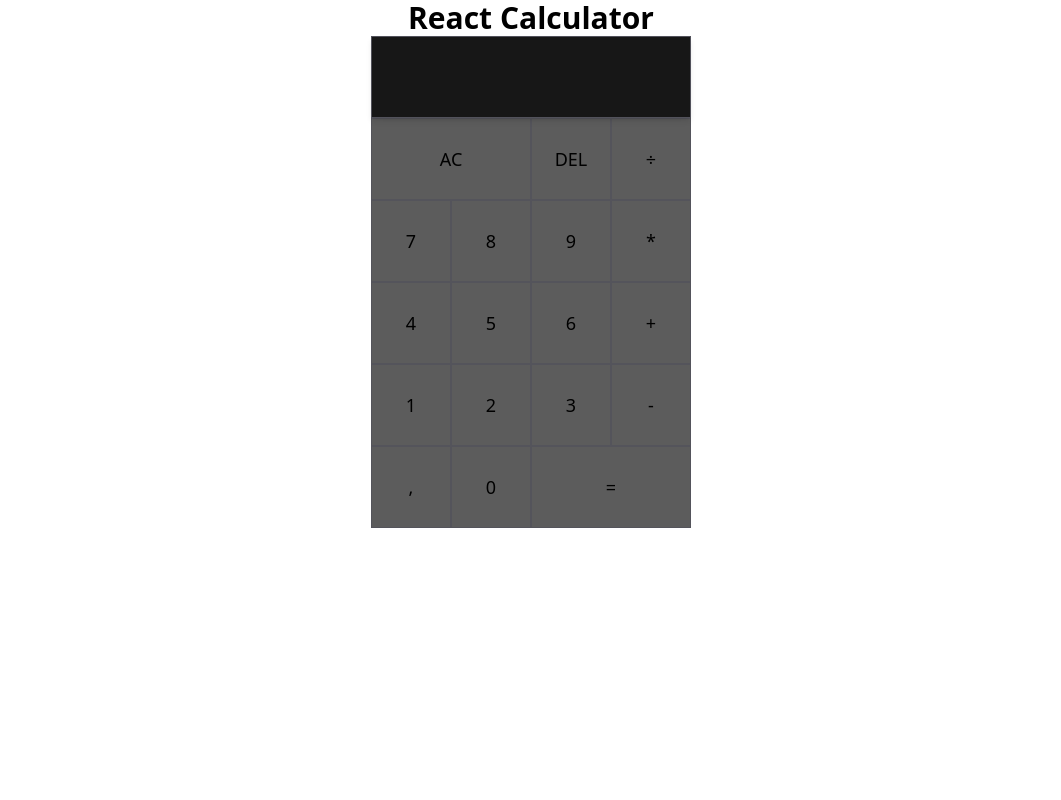
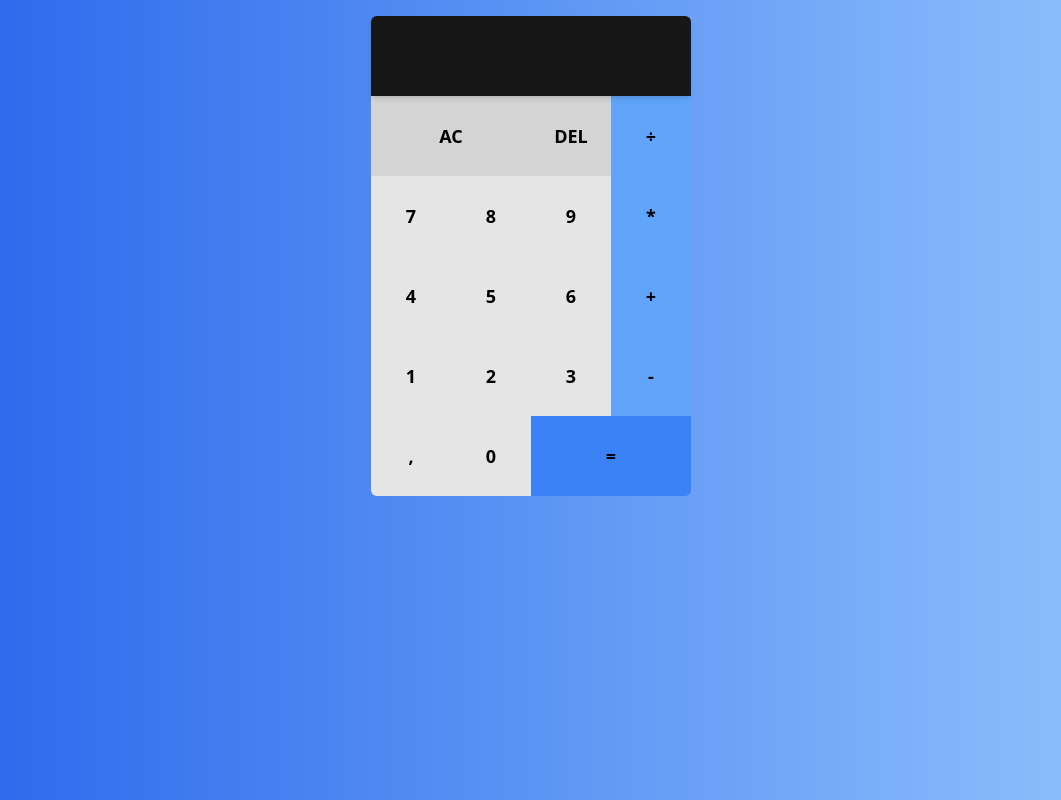
Before and after one commit to GutoFrr/react-calculator, a React (Vite) app: page / in a window 1280 px wide. Shown: the whole page, without its empty margins (109-1170 px from the left). Built offline with nearby package versions, Linux system fonts and the light colour scheme.

Commit message:
styled calculator

```diff
--- a/src/App.tsx
+++ b/src/App.tsx
@@ -151,48 +151,70 @@ const App: React.FC = () => {
   )
 
   return (
-    <div className="container mx-auto">
-      <h1 className="text-3xl font-bold text-center">React Calculator</h1>
+    <div className="container mx-auto py-4">
       {/* calculator */}
-      <div className="max-w-xs grid grid-cols-4 grid-rows-7 mx-auto">
+      <div className="w-80 grid grid-cols-4 grid-rows-7 mx-auto">
         {/* output */}
-        <div className="flex flex-col items-end justify-around p-3 bg-neutral-900 col-span-4 shadow-md text-end border-zinc-600 border backdrop-blur-lg">
+        <div className="flex flex-col items-end justify-around p-3 bg-neutral-900 col-span-4 shadow-md text-end backdrop-blur-lg rounded-t-md">
           {/* previous operand */}
           <div className="text-zinc-400 tracking-[-0.05rem] h-6">
             {formatOperand(previousOperand)} {operation}
           </div>
           {/* current operand */}
-          <div className="text-2xl tracking-[-0.05rem] h-8">
+          <div className="text-2xl tracking-[-0.05rem] h-8 text-white">
             {formatOperand(currentOperand)}
           </div>
         </div>
         {/* operators */}
         <button
-          className="col-span-2"
+          className="col-span-2 bg-neutral-300"
           onClick={() => dispatch({ type: ACTIONS.CLEAR })}
         >
           AC
         </button>
-        <button onClick={() => dispatch({ type: ACTIONS.DELETE_DIGIT })}>
+        <button
+          onClick={() => dispatch({ type: ACTIONS.DELETE_DIGIT })}
+          className="bg-neutral-300"
+        >
           DEL
         </button>
-        <OperationButton operation="÷" dispatch={dispatch} />
-        <DigitButton digit="7" dispatch={dispatch} />
-        <DigitButton digit="8" dispatch={dispatch} />
-        <DigitButton digit="9" dispatch={dispatch} />
-        <OperationButton operation="*" dispatch={dispatch} />
-        <DigitButton digit="4" dispatch={dispatch} />
-        <DigitButton digit="5" dispatch={dispatch} />
-        <DigitButton digit="6" dispatch={dispatch} />
-        <OperationButton operation="+" dispatch={dispatch} />
-        <DigitButton digit="1" dispatch={dispatch} />
-        <DigitButton digit="2" dispatch={dispatch} />
-        <DigitButton digit="3" dispatch={dispatch} />
-        <OperationButton operation="-" dispatch={dispatch} />
-        <DigitButton digit="," dispatch={dispatch} />
-        <DigitButton digit="0" dispatch={dispatch} />
+        <OperationButton
+          operation="÷"
+          dispatch={dispatch}
+          style="bg-blue-400"
+        />
+        <DigitButton digit="7" dispatch={dispatch} style="bg-neutral-200" />
+        <DigitButton digit="8" dispatch={dispatch} style="bg-neutral-200" />
+        <DigitButton digit="9" dispatch={dispatch} style="bg-neutral-200" />
+        <OperationButton
+          operation="*"
+          dispatch={dispatch}
+          style="bg-blue-400"
+        />
+        <DigitButton digit="4" dispatch={dispatch} style="bg-neutral-200" />
+        <DigitButton digit="5" dispatch={dispatch} style="bg-neutral-200" />
+        <DigitButton digit="6" dispatch={dispatch} style="bg-neutral-200" />
+        <OperationButton
+          operation="+"
+          dispatch={dispatch}
+          style="bg-blue-400"
+        />
+        <DigitButton digit="1" dispatch={dispatch} style="bg-neutral-200" />
+        <DigitButton digit="2" dispatch={dispatch} style="bg-neutral-200" />
+        <DigitButton digit="3" dispatch={dispatch} style="bg-neutral-200" />
+        <OperationButton
+          operation="-"
+          dispatch={dispatch}
+          style="bg-blue-400"
+        />
+        <DigitButton
+          digit=","
+          dispatch={dispatch}
+          style="bg-neutral-200 rounded-bl-md"
+        />
+        <DigitButton digit="0" dispatch={dispatch} style="bg-neutral-200" />
         <button
-          className="col-span-2"
+          className="col-span-2 bg-blue-500 rounded-br-md"
           onClick={() => dispatch({ type: ACTIONS.EVALUATE })}
         >
           =
--- a/src/components/DigitButton.tsx
+++ b/src/components/DigitButton.tsx
@@ -3,12 +3,18 @@ import { ACTIONS } from '../App'
 interface IDigitButtonProps {
   dispatch: React.Dispatch<any>
   digit: string
+  style: string
 }
 
-const DigitButton: React.FC<IDigitButtonProps> = ({ dispatch, digit }) => {
+const DigitButton: React.FC<IDigitButtonProps> = ({
+  dispatch,
+  digit,
+  style,
+}) => {
   return (
     <button
       onClick={() => dispatch({ type: ACTIONS.ADD_DIGIT, payload: { digit } })}
+      className={style}
     >
       {digit}
     </button>
--- a/src/components/OperationButton.tsx
+++ b/src/components/OperationButton.tsx
@@ -3,17 +3,20 @@ import { ACTIONS } from '../App'
 interface IOperationButtonProps {
   dispatch: React.Dispatch<any>
   operation: string
+  style: string
 }
 
 const OperationButton: React.FC<IOperationButtonProps> = ({
   dispatch,
   operation,
+  style,
 }) => {
   return (
     <button
       onClick={() =>
         dispatch({ type: ACTIONS.CHOOSE_OPERATION, payload: { operation } })
       }
+      className={style}
     >
       {operation}
     </button>
--- a/src/index.css
+++ b/src/index.css
@@ -3,9 +3,9 @@
 @tailwind utilities;
 
 body {
-  @apply dark:bg-neutral-700 dark:text-white;
+  @apply bg-gradient-to-r from-blue-600 to-blue-300;
 }
 
 button {
-  @apply text-lg border p-4 bg-neutral-800 border-zinc-600 bg-opacity-75 border-opacity-75 transition duration-200 hover:border-zinc-500 hover:bg-neutral-700 hover:border-opacity-100 hover:bg-opacity-100 focus:border-zinc-500 focus:bg-neutral-700 focus:border-opacity-100 focus:bg-opacity-100;
+  @apply text-black text-lg font-semibold p-4 transition duration-200;
 }
```
